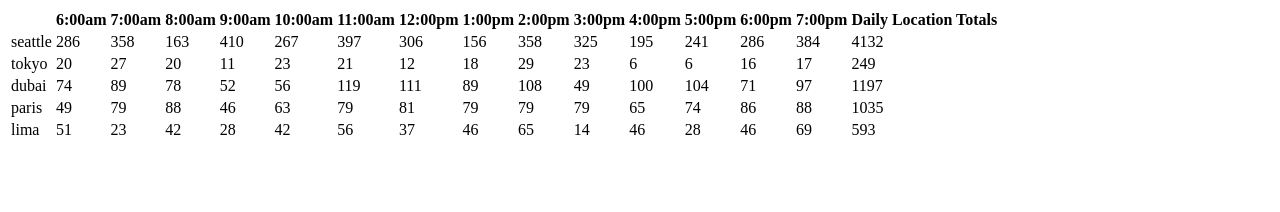
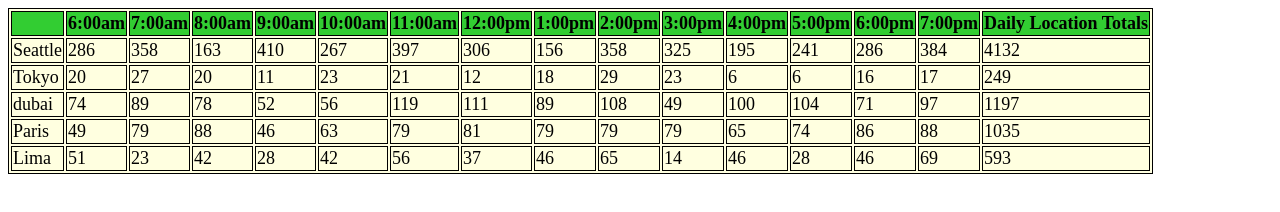
Before and after one commit to Fadab2/cookie-stand, a plain HTML site: page sales.html in a window 1280 px wide. Drawn offline with Linux system fonts and the light colour scheme.

Commit message:
added constructor and prototype

```diff
--- a/app.js
+++ b/app.js
@@ -1,7 +1,7 @@
 
 let storeHours = ['6:00am', '7:00am', '8:00am', '9:00am', '10:00am', '11:00am', '12:00pm', '1:00pm', '2:00pm', '3:00pm', '4:00pm', '5:00pm', '6:00pm', '7:00pm'];
 let tableBody = document.getElementById('tbody');
-let tableHead = document.getElementById('tableHeader');
+let tableHeader = document.getElementById('tableHeader');
 let tableFooter = document.getElementById('tableFooter');
 
 function StoreLocation(storeName, minCustPerHr, maxCustPerHr, avgCookiePerCus) {
@@ -24,7 +24,8 @@
     for (let i = 0; i < storeHours.length; i++) {
         this.results.push(Math.ceil(this.avgCookiePerCus * this.numOfCusPerHr()));
         this.totalCookies = this.results[i] + this.totalCookies;
-        //console.log("prototype fun cookiesPerHr" + this.totalCookies);
+        //console.log(this.results[i]);
+        //console.log("prototype fun cookiesPerHr " + this.totalCookies);
     }
 }
 // output data into document
@@ -41,13 +42,14 @@
         rowEl.appendChild(hourlyEl);
     }
 
-    // calculate the total sales each day
+    // add totalsales to document
     let totalSales = document.createElement('td');
     totalSales.innerText = this.totalCookies;
     rowEl.appendChild(totalSales);
     tableBody.appendChild(rowEl);
 };
 
+// display time of the day header
 function headerFunction() {
     let rowEl = document.createElement('tr');
     let colEl = document.createElement('th');
@@ -62,17 +64,38 @@
     let dailyTotals = document.createElement('th');
     dailyTotals.innerText = 'Daily Location Totals';
     rowEl.appendChild(dailyTotals);
-    tableHead.appendChild(rowEl);
+    tableHeader.appendChild(rowEl);
 }
 headerFunction();
 
+//display hourly totals for all stores
+function footerFunction() {
+    let rowEl = document.createElement('tr');
+    let colEl = document.createElement('th');
+    rowEl.appendChild(colEl);
+    let test = this.results;
+    console.log(test);
+    for (let hour = 0; hour < storeHours.length; hour++) {
+
+        console.log(typeof(this.results));
+
+        for (let salesPerHr = 0; salesPerHr < test; salesPerHr++) {
+            let dailySales = this.results[salesPerHr] + this.totalCookies;
+            console.log("daily sales: " + dailySales)
+        }
+    }
+    };
+
+footerFunction();
+
 // create new instances for the locations
-let seattle = new StoreLocation('seattle', 23, 65, 6.5);
-let tokyo = new StoreLocation('tokyo', 3, 24, 1.2);
+let seattle = new StoreLocation('Seattle', 23, 65, 6.5);
+let tokyo = new StoreLocation('Tokyo', 3, 24, 1.2);
 let dubai = new StoreLocation('dubai', 11, 38, 3.7);
-let paris = new StoreLocation('paris', 20, 38, 2.3);
-let lima = new StoreLocation('lima', 2, 16, 4.6);
+let paris = new StoreLocation('Paris', 20, 38, 2.3);
+let lima = new StoreLocation('Lima', 2, 16, 4.6);
 
+console.log(seattle.results);
 
 seattle.salesOutPut();
 tokyo.salesOutPut();
--- a/sales.html
+++ b/sales.html
@@ -5,7 +5,7 @@
     <meta charset="UTF-8">
 
     <title>cook-stand</title>
-    <link rel="stylesheet" href="salesSyle.css">
+    <link rel="stylesheet" href="salesStyle.css">
 </head>
 
 <body>
--- a/salesStyle.css
+++ b/salesStyle.css
@@ -0,0 +1,11 @@
+table, th, td {
+    border: 1px solid black;
+  }
+
+  #store-location {
+      background-color:lightyellow;
+      font-size: large;
+  }
+  th {
+      background-color:limegreen;
+  }
```
